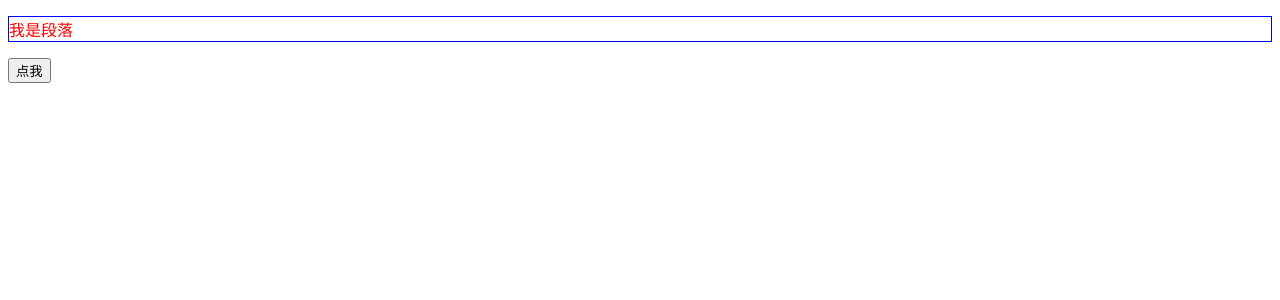
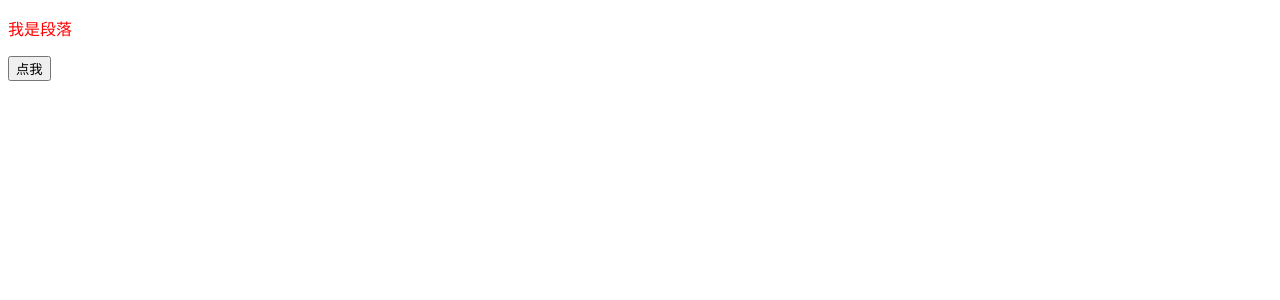
Before and after one commit to aqimuxu/react, a React (Create React App) app in the folder react-app/: page / in a window 1280 px wide. Shown: the top 300 px of the page. Built offline with nearby package versions, Linux system fonts and the light colour scheme.

Commit message:
CSS module

```diff
--- a/react-app/src/App.css
+++ /dev/null
@@ -1,8 +0,0 @@
-.p1{
-    color:red;
-    border:red solid 1px;
-    backgroundColor:'#bfa'
-}
-.blueBorder{
-    border: blue 1px solid;
-}
--- a/react-app/src/App.js
+++ b/react-app/src/App.js
@@ -1,19 +1,11 @@
-import React from 'react';
-import {useState} from "react";
-import './App.css'
+import React, {useState} from 'react';
+import classes from './App.module.css'
 const App = () => {
-    const [redBorder,setRedBorder]=useState(false)
-    // const pStyle={color:'red',
-    //     border:redBorder?'red solid 1px':'blue solid 1px',
-    //     backgroundColor:'#bfa',
-    // }
-    const changeHandler=()=>{
-        setRedBorder(true)
-    }
+    const [showBorder,setShowBorder]=useState(false)
     return (
         <div>
-            <p className={`p1 ${redBorder?'':'blueBorder'}`}>我是段落</p>
-            <button onClick={changeHandler}>点我</button>
+            <p className={`${classes.p1} ${showBorder?classes.border:''}`}>我是段落</p>
+            <button onClick={()=>setShowBorder(true)}>点我</button>
         </div>
     );
 };
--- /dev/null
+++ b/react-app/src/App.module.css
@@ -0,0 +1,6 @@
+.p1{
+    color: red;
+}
+.border{
+    border: #990073 1px solid;
+}
```
